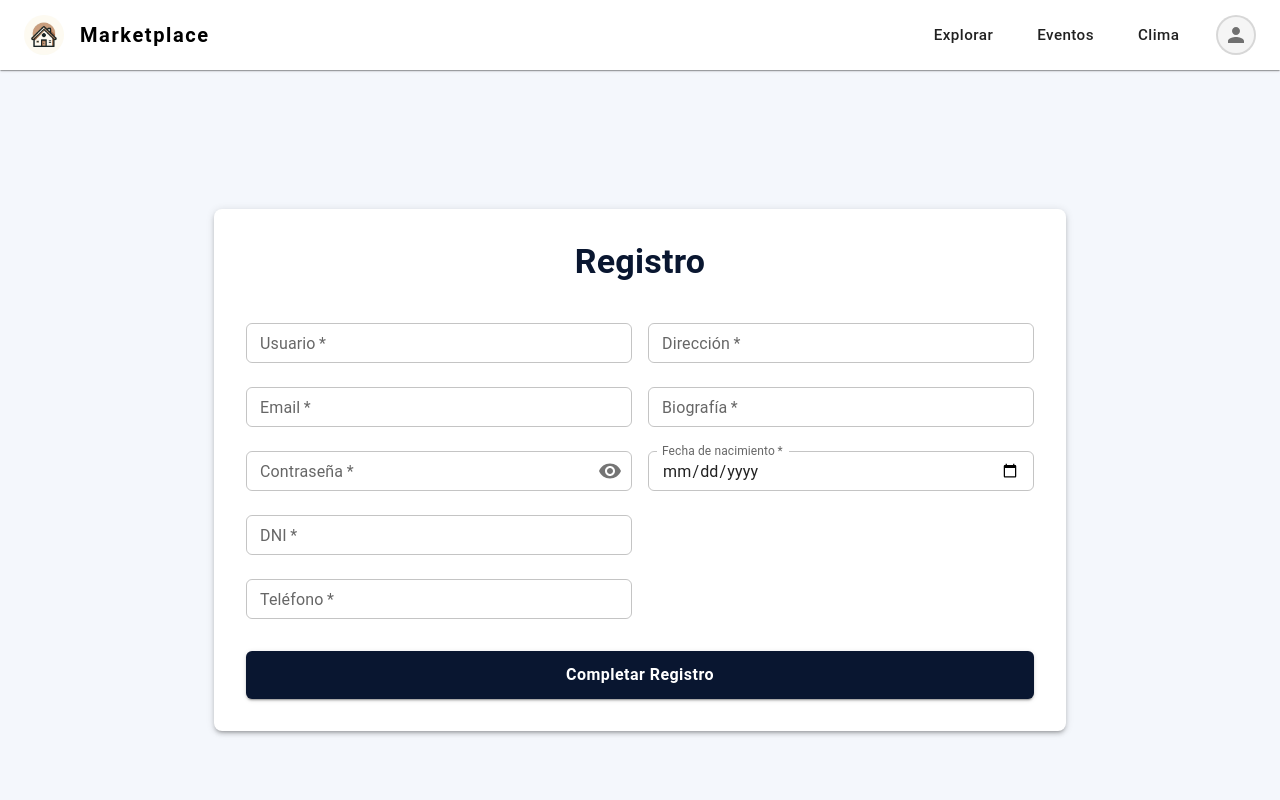
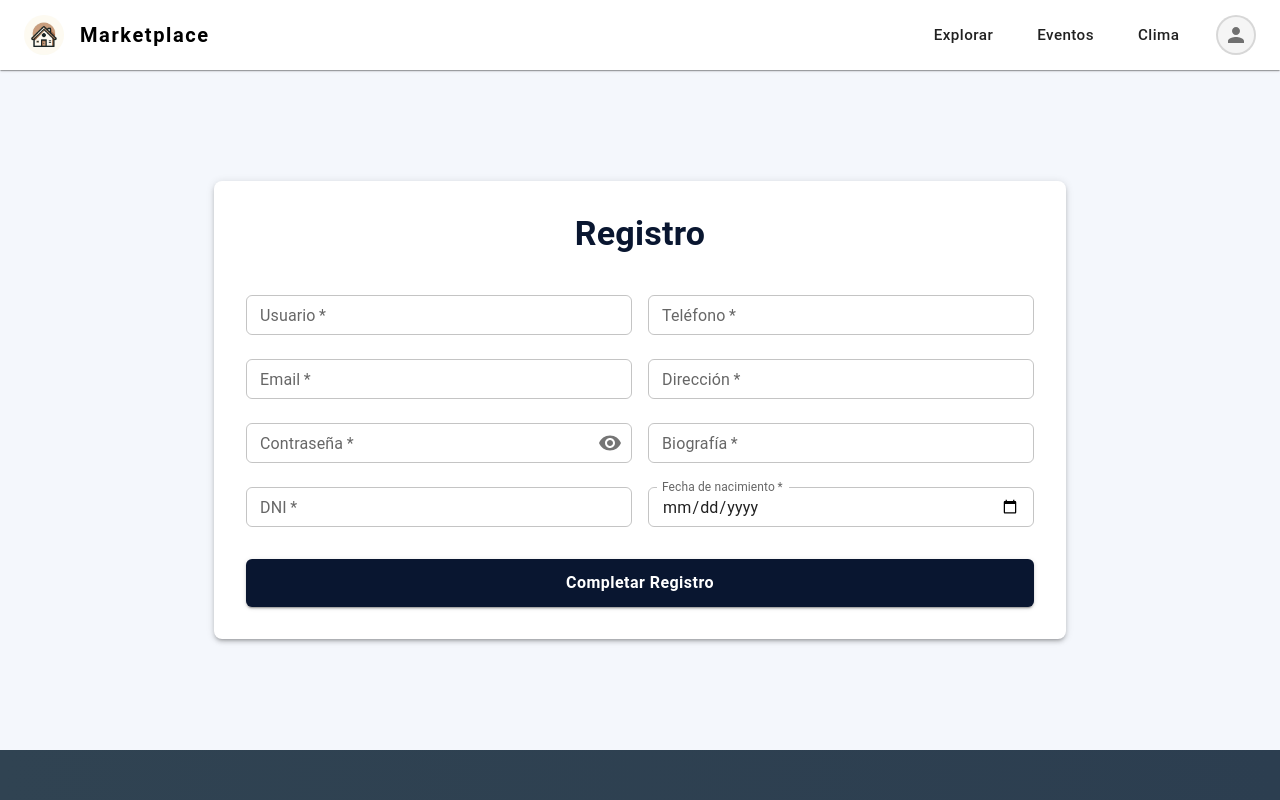
Before and after one commit to AlvaroMartinMunoz/TFG-AlvaroMartinMunoz, a React (Create React App) app in the folder marketplace/frontend/: page /registro in a window 1280 px wide. Shown: the top 800 px of the page. Built offline with nearby package versions, Linux system fonts and the light colour scheme.

Commit message:
fix(registro): ajuste de estilos en el registro de usuarios

```diff
--- a/marketplace/frontend/src/components/Register.js
+++ b/marketplace/frontend/src/components/Register.js
@@ -199,7 +199,7 @@ const Register = () => {
     <Box
       sx={{
         backgroundColor: "#f4f7fc",
-        minHeight: "100vh",
+        minHeight: "85vh",
         display: "flex",
         alignItems: "center",
         justifyContent: "center",
@@ -337,6 +337,11 @@ const Register = () => {
                     }
                   }}
                 />
+
+              </Box>
+
+              {/* Segunda columna */}
+              <Box sx={{ flex: "1 1 48%" }}>
                 <TextField
                   fullWidth
                   label="Teléfono"
@@ -355,10 +360,6 @@ const Register = () => {
                     }
                   }}
                 />
-              </Box>
-
-              {/* Segunda columna */}
-              <Box sx={{ flex: "1 1 48%" }}>
                 <TextField
                   fullWidth
                   label="Dirección"
```
